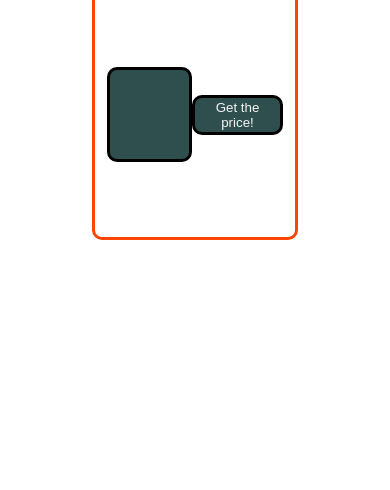
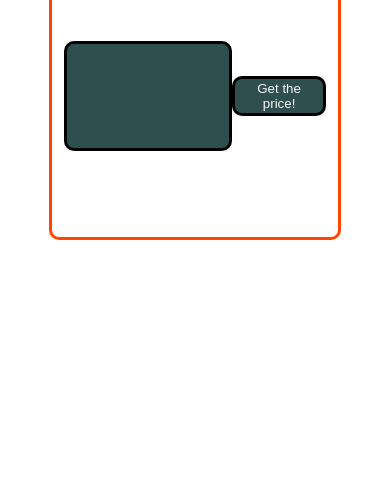
Before and after one commit to MikiP85/Bitcoin-price, a plain HTML site: page index.html in a window 390 px wide. Shown: the part 370-860 px from the top of the page. Drawn offline with nearby package versions, Linux system fonts and the light colour scheme.

Commit message:
Update style.css

```diff
--- a/css/style.css
+++ b/css/style.css
@@ -71,4 +71,15 @@ body fieldset .btn:hover {
           transform: scale(1.1);
   font-size: 16px;
 }
+
+
+@media screen and (max-width:992px) {
+    body fieldset {
+        width: 70%;
+    }
+
+    body fieldset .main {
+        width: 100%;
+    }
+}
 /*# sourceMappingURL=style.css.map */
```
